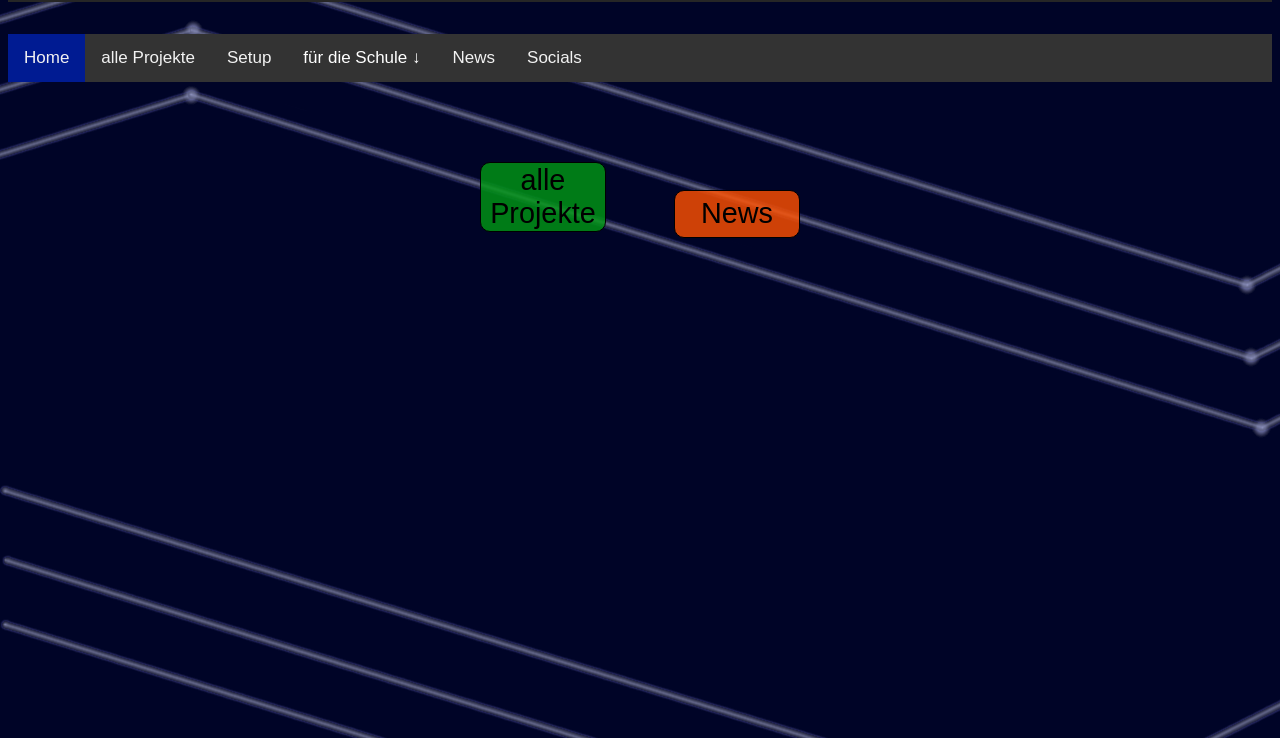
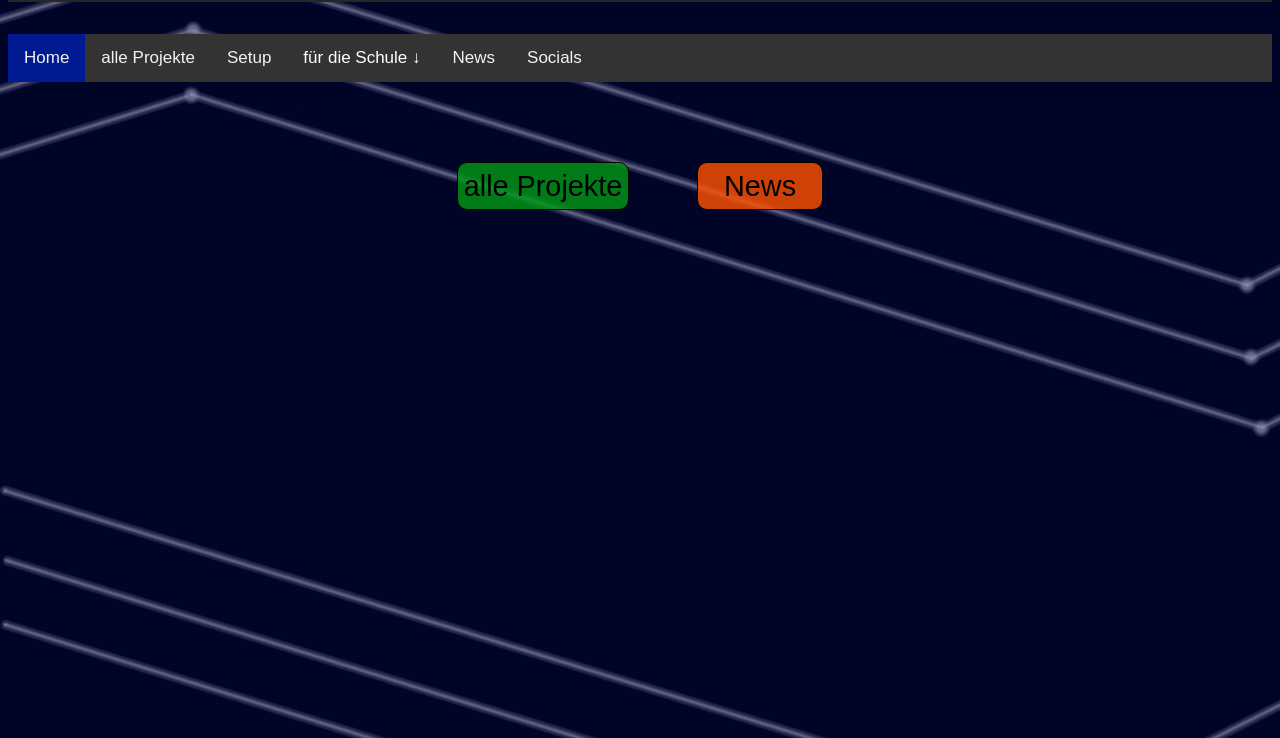
Before and after one commit to jan-albrecht05/janalbrecht.tech, a plain HTML site: page index.html in a window 1280 px wide. Shown: the part 62-800 px from the top of the page. Drawn offline with Linux system fonts and the light colour scheme.

Commit message:
verbessern der Ausrichtung der buttons auf /index.html

```diff
--- a/css/buttons-main.css
+++ b/css/buttons-main.css
@@ -8,6 +8,7 @@
     border-radius: 10px;
     border: solid black 1px;
     min-height: 3rem;
+    min-width: max-content;
     font-size: 180%;
 }
 .button a{
```
